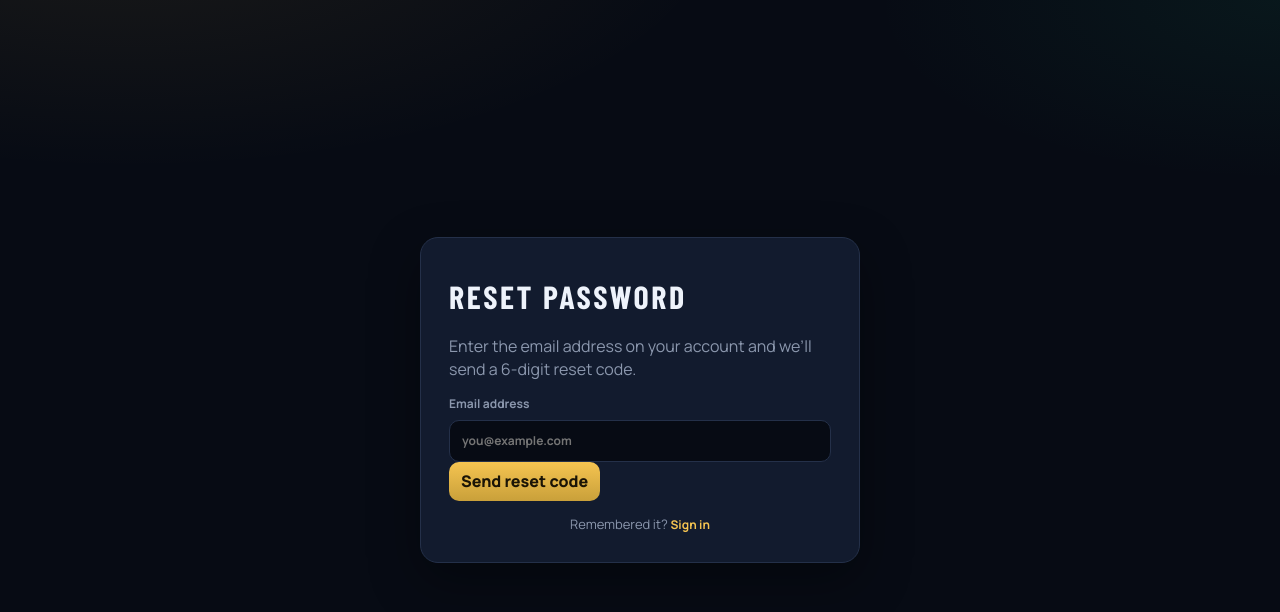
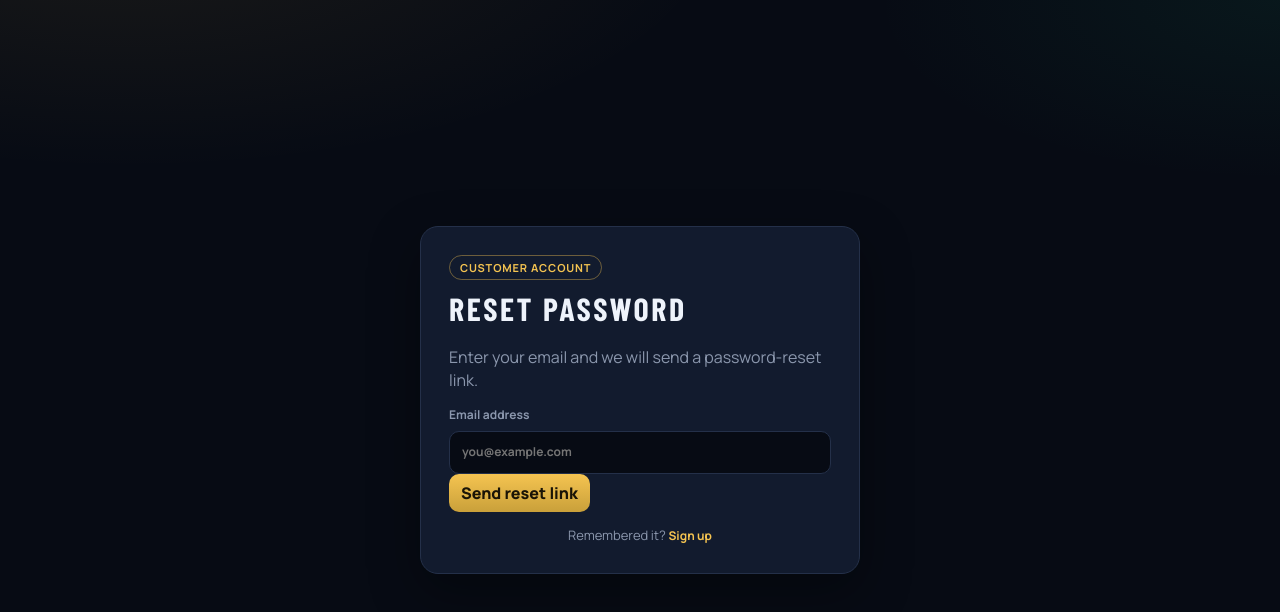
Before and after one commit to warriorcasteuv/Shamshera, a React (Vite) app: page /login in a window 1280 px wide. Both pictures are taken after a click on the button "Forgot password?". Shown: the top 612 px of the page. Built offline with nearby package versions, Linux system fonts and the light colour scheme; no server answers.

Commit message:
Update Login.tsx

```diff
--- a/Login.tsx
+++ b/Login.tsx
@@ -1,82 +1,112 @@
-import { useState, type FormEvent } from 'react'
+import { useEffect, useState, type FormEvent } from 'react'
 import { Navigate, useNavigate } from 'react-router-dom'
 import { useSherabet } from './store'
 import type { AccountProfile } from './types'
 
-async function parseApiResponse<T>(response: Response): Promise<T> {
-  const body = await response.text()
-  try {
-    return JSON.parse(body) as T
-  } catch {
-    if (response.status === 404 || response.status >= 500) {
-      throw new Error('The login service is temporarily unavailable. Please try again shortly.')
-    }
-    throw new Error('The server returned an invalid response. Please try again.')
+type SupabaseUser = { id: string; email?: string; user_metadata?: { full_name?: string } }
+type SupabaseSession = { access_token: string; user: SupabaseUser }
+
+const baseUrl = import.meta.env.VITE_SUPABASE_URL as string | undefined
+const anonKey = import.meta.env.VITE_SUPABASE_ANON_KEY as string | undefined
+const sessionKey = 'lasersport-supabase-session'
+
+function configured() {
+  if (!baseUrl || !anonKey) throw new Error('Login is not configured yet. Please contact support.')
+}
+
+async function auth(path: string, init: RequestInit = {}, token?: string) {
+  configured()
+  const response = await fetch(`${baseUrl}${path}`, {
+    ...init,
+    headers: {
+      apikey: anonKey!,
+      ...(token ? { Authorization: `Bearer ${token}` } : {}),
+      'Content-Type': 'application/json',
+      ...(init.headers ?? {}),
+    },
+  })
+  const body = await response.json().catch(() => ({})) as { msg?: string; error_description?: string; message?: string }
+  if (!response.ok) throw new Error(body.msg ?? body.error_description ?? body.message ?? 'Could not authenticate. Please try again.')
+  return body
+}
+
+function profile(user: SupabaseUser): AccountProfile {
+  return {
+    playerId: user.id,
+    user: user.user_metadata?.full_name?.trim() || user.email?.split('@')[0] || 'Player',
+    balance: 0,
+    role: 'customer',
+    isUnlimited: false,
+    employeeId: null,
+    staffStatus: null,
+    permissions: {},
   }
+}
+
+function saveSession(session: SupabaseSession) {
+  localStorage.setItem(sessionKey, JSON.stringify(session))
 }
 
 export function Login() {
   const user = useSherabet((s) => s.user)
   const setServerProfile = useSherabet((s) => s.setServerProfile)
-  const [mode, setMode] = useState<'login' | 'signup'>('login')
-  const [flow, setFlow] = useState<'account' | 'request-reset' | 'complete-reset'>('account')
-  const [method, setMethod] = useState<'email' | 'mobile'>('email')
+  const [mode, setMode] = useState<'login' | 'signup' | 'recover' | 'reset'>('login')
   const [name, setName] = useState('')
-  const [identifier, setIdentifier] = useState('')
+  const [email, setEmail] = useState('')
   const [password, setPassword] = useState('')
   const [confirmPassword, setConfirmPassword] = useState('')
-  const [resetCode, setResetCode] = useState('')
   const [message, setMessage] = useState('')
   const [messageIsError, setMessageIsError] = useState(false)
   const [submitting, setSubmitting] = useState(false)
   const navigate = useNavigate()
+
+  useEffect(() => {
+    const token = new URLSearchParams(window.location.hash.slice(1)).get('access_token')
+    if (token) setMode('reset')
+  }, [])
+
   if (user) return <Navigate to="/" replace />
 
-  async function onSubmit(e: FormEvent) {
-    e.preventDefault()
+  async function onSubmit(event: FormEvent) {
+    event.preventDefault()
     setSubmitting(true)
     setMessage('')
     setMessageIsError(false)
     try {
-      if (flow === 'request-reset') {
-        const response = await fetch('/api/auth/password-reset/request', {
-          method: 'POST',
-          headers: { 'Content-Type': 'application/json' },
-          body: JSON.stringify({ email: identifier }),
-        })
-        const result = await parseApiResponse(response) as { message?: string; error?: string }
-        if (!response.ok) throw new Error(result.error ?? 'Could not send a reset code. Try again.')
-        setFlow('complete-reset')
-        setMessage(result.message ?? 'If an account uses that email, a password reset code has been sent.')
+      if (mode === 'recover') {
+        await auth('/auth/v1/recover', { method: 'POST', body: JSON.stringify({ email, options: { redirectTo: `${window.location.origin}/login` } }) })
+        setMessage('If an account uses that email, a password-reset link has been sent.')
         return
       }
-      if (flow === 'complete-reset') {
-        if (!/^\d{6}$/.test(resetCode)) throw new Error('Enter the 6-digit reset code from your email.')
+      if (mode === 'reset') {
         if (password !== confirmPassword) throw new Error('The passwords do not match.')
-        const response = await fetch('/api/auth/password-reset/complete', {
-          method: 'POST',
-          headers: { 'Content-Type': 'application/json' },
-          body: JSON.stringify({ email: identifier, code: resetCode, password }),
-        })
-        const result = await parseApiResponse(response) as { message?: string; error?: string }
-        if (!response.ok) throw new Error(result.error ?? 'Could not reset the password. Request a new code.')
-        setFlow('account')
+        const token = new URLSearchParams(window.location.hash.slice(1)).get('access_token')
+        if (!token) throw new Error('This password-reset link is invalid or has expired.')
+        await auth('/auth/v1/user', { method: 'PUT', body: JSON.stringify({ password }) }, token)
+        window.location.hash = ''
         setMode('login')
         setPassword('')
         setConfirmPassword('')
-        setResetCode('')
-        setMessage(result.message ?? 'Password updated. Sign in with your new password.')
+        setMessage('Password updated. You can now sign in.')
         return
       }
-      const response = await fetch(`/api/auth/${mode}`, {
-        method: 'POST',
-        headers: { 'Content-Type': 'application/json' },
-        credentials: 'include',
-        body: JSON.stringify({ method, identifier, password, ...(mode === 'signup' ? { name } : {}) }),
-      })
-      const result = await parseApiResponse(response) as AccountProfile & { error?: string }
-      if (!response.ok || !result.user) throw new Error(result.error ?? 'Could not authenticate. Try again.')
-      setServerProfile(result)
+      if (mode === 'signup') {
+        if (password !== confirmPassword) throw new Error('The passwords do not match.')
+        const result = await auth('/auth/v1/signup', { method: 'POST', body: JSON.stringify({ email, password, data: { full_name: name } }) }) as { user?: SupabaseUser; access_token?: string }
+        if (!result.access_token || !result.user) {
+          setMessage('Check your email to confirm your account, then sign in.')
+          return
+        }
+        const session = { access_token: result.access_token, user: result.user }
+        saveSession(session)
+        setServerProfile(profile(result.user))
+        navigate('/')
+        return
+      }
+      const result = await auth('/auth/v1/token?grant_type=password', { method: 'POST', body: JSON.stringify({ email, password }) }) as SupabaseSession
+      if (!result.access_token || !result.user) throw new Error('Could not sign in. Please try again.')
+      saveSession(result)
+      setServerProfile(profile(result.user))
       navigate('/')
     } catch (error) {
       setMessage(error instanceof Error ? error.message : 'Could not connect to the login service.')
@@ -85,243 +115,25 @@ export function Login() {
       setSubmitting(false)
     }
   }
-  return (
-    <div className="login">
-      <form className="login-card" onSubmit={onSubmit}>
-        {flow === 'account' && <>
-          <div className="login-switch" aria-label="Login type switch">
-            <span className="login-switch-option active">Customer</span>
-            <button type="button" className="login-switch-link" onClick={() => navigate('/admin-login')}>Admin login</button>
-          </div>
-          <span className="credits-chip">Customer account</span>
-        </>}
-        <h1>{flow === 'request-reset' ? 'Reset password' : flow === 'complete-reset' ? 'Choose a new password' : mode === 'signup' ? 'Create account' : 'LaserSport'}</h1>
-        {flow === 'request-reset' && <p>Enter the email address on your account and we’ll send a 6-digit reset code.</p>}
-        {flow === 'complete-reset' && <p>Enter the code sent to {identifier} and choose a new password.</p>}
-        {flow === 'account' && mode === 'signup' && <label className="auth-field">Full name<input value={name} onChange={(event) => setName(event.target.value)} autoComplete="name" required minLength={2} maxLength={48} /></label>}
-        {flow === 'account' && <div className="contact-switch" aria-label="Sign in with">
-          <button className={method === 'email' ? 'active' : ''} type="button" onClick={() => { setMethod('email'); setIdentifier('') }}>Email</button>
-          <button className={method === 'mobile' ? 'active' : ''} type="button" onClick={() => { setMethod('mobile'); setIdentifier('') }}>Mobile</button>
-        </div>}
-        {(flow === 'request-reset' || flow === 'account') && <label className="auth-field">{flow === 'request-reset' || method === 'email' ? 'Email address' : 'Mobile number'}<input
-          type={flow === 'request-reset' || method === 'email' ? 'email' : 'tel'}
-          value={identifier}
-          onChange={(event) => setIdentifier(event.target.value)}
-          placeholder={flow === 'request-reset' || method === 'email' ? 'you@example.com' : '+91 98765 43210'}
-          autoComplete={flow === 'request-reset' ? 'email' : mode === 'signup' ? (method === 'email' ? 'email' : 'tel') : 'username'}
-          required
-        /></label>}
-        {flow === 'complete-reset' && <label className="auth-field">6-digit reset code<input
-          inputMode="numeric"
-          autoComplete="one-time-code"
-          value={resetCode}
-          onChange={(event) => setResetCode(event.target.value.replace(/\D/g, '').slice(0, 6))}
-          placeholder="000000"
-          minLength={6}
-          maxLength={6}
-          required
-        /></label>}
-        {(flow === 'account' || flow === 'complete-reset') && <label className="auth-field">{flow === 'complete-reset' ? 'New password' : 'Password'}<input
-          type="password"
-          value={password}
-          onChange={(event) => setPassword(event.target.value)}
-          autoComplete={flow === 'complete-reset' || mode === 'signup' ? 'new-password' : 'current-password'}
-          minLength={flow === 'complete-reset' || mode === 'signup' ? 8 : undefined}
-          maxLength={128}
-          required
-        /></label>}
-        {flow === 'complete-reset' && <label className="auth-field">Confirm new password<input
-          type="password"
-          value={confirmPassword}
-          onChange={(event) => setConfirmPassword(event.target.value)}
-          autoComplete="new-password"
-          minLength={8}
-          maxLength={128}
-          required
-        /></label>}
-        {flow === 'account' && mode === 'login' && method === 'email' && <button
-          type="button"
-          className="alt-link"
-          onClick={() => { setFlow('request-reset'); setMessage(''); setMessageIsError(false) }}
-        >Forgot password?</button>}
-        {message && <p className={`flash${messageIsError ? ' error' : ''}`} role="status">{message}</p>}
-        <button className="primary" type="submit" disabled={submitting}>{submitting ? 'Please wait…' : flow === 'request-reset' ? 'Send reset code' : flow === 'complete-reset' ? 'Verify code & update password' : mode === 'signup' ? 'Create account' : 'Sign in'}</button>
-        {flow === 'complete-reset' && <p className="auth-switch-copy">Need another code? <button type="button" className="login-switch-link" onClick={() => {
-          setFlow('request-reset')
-          setResetCode('')
-          setMessage('')
-          setMessageIsError(false)
-        }}>Send again</button></p>}
-        {flow !== 'complete-reset' && <p className="auth-switch-copy">{flow === 'request-reset' ? 'Remembered it?' : mode === 'signup' ? 'Already have an account?' : 'New here?'} <button type="button" className="login-switch-link" onClick={() => {
-          setMessage('')
-          setMessageIsError(false)
-          if (flow === 'request-reset') setFlow('account')
-          else setMode(mode === 'signup' ? 'login' : 'signup')
-        }}>{flow === 'request-reset' ? 'Sign in' : mode === 'signup' ? 'Sign in' : 'Sign up'}</button></p>}
-      </form>
-    </div>
-  )
+
+  const heading = mode === 'signup' ? 'Create account' : mode === 'recover' ? 'Reset password' : mode === 'reset' ? 'Choose a new password' : 'LaserSport'
+  return <div className="login"><form className="login-card" onSubmit={onSubmit}>
+    <span className="credits-chip">Customer account</span>
+    <h1>{heading}</h1>
+    {mode === 'recover' && <p>Enter your email and we will send a password-reset link.</p>}
+    {mode === 'reset' && <p>Choose a new password for your account.</p>}
+    {mode === 'signup' && <label className="auth-field">Full name<input value={name} onChange={(e) => setName(e.target.value)} autoComplete="name" required minLength={2} maxLength={48} /></label>}
+    {(mode === 'login' || mode === 'signup' || mode === 'recover') && <label className="auth-field">Email address<input type="email" value={email} onChange={(e) => setEmail(e.target.value)} placeholder="you@example.com" autoComplete="email" required /></label>}
+    {(mode === 'login' || mode === 'signup' || mode === 'reset') && <label className="auth-field">{mode === 'reset' ? 'New password' : 'Password'}<input type="password" value={password} onChange={(e) => setPassword(e.target.value)} autoComplete={mode === 'login' ? 'current-password' : 'new-password'} minLength={8} required /></label>}
+    {(mode === 'signup' || mode === 'reset') && <label className="auth-field">Confirm password<input type="password" value={confirmPassword} onChange={(e) => setConfirmPassword(e.target.value)} autoComplete="new-password" minLength={8} required /></label>}
+    {message && <p className={`flash${messageIsError ? ' error' : ''}`} role="status">{message}</p>}
+    {mode === 'login' && <button type="button" className="alt-link" onClick={() => { setMode('recover'); setMessage('') }}>Forgot password?</button>}
+    <button className="primary" type="submit" disabled={submitting}>{submitting ? 'Please wait…' : mode === 'signup' ? 'Create account' : mode === 'recover' ? 'Send reset link' : mode === 'reset' ? 'Update password' : 'Sign in'}</button>
+    {mode !== 'reset' && <p className="auth-switch-copy">{mode === 'signup' ? 'Already have an account?' : mode === 'recover' ? 'Remembered it?' : 'New here?'} <button type="button" className="login-switch-link" onClick={() => { setMode(mode === 'signup' ? 'login' : 'signup'); setMessage('') }}>{mode === 'signup' ? 'Sign in' : 'Sign up'}</button></p>}
+  </form></div>
 }
 
 export function AdminLogin() {
   const navigate = useNavigate()
-  const setServerProfile = useSherabet((s) => s.setServerProfile)
-  const [designation, setDesignation] = useState<'main_admin' | 'ceo' | 'manager' | 'employee'>('main_admin')
-  const [flow, setFlow] = useState<'login' | 'request-reset' | 'complete-reset'>('login')
-  const [username, setUsername] = useState('')
-  const [resetCode, setResetCode] = useState('')
-  const [confirmPassword, setConfirmPassword] = useState('')
-  const [message, setMessage] = useState('')
-  const [messageIsError, setMessageIsError] = useState(false)
-  const [submitting, setSubmitting] = useState(false)
-
-  const [password, setPassword] = useState('')
-  const [employeeId, setEmployeeId] = useState('')
-  const [activationCode, setActivationCode] = useState('')
-  const designationLabel = designation === 'main_admin'
-    ? 'Main admin'
-    : designation === 'ceo' ? 'CEO' : designation === 'manager' ? 'Manager' : 'Employee'
-
-  async function onSubmit(e: FormEvent) {
-    e.preventDefault()
-    setSubmitting(true)
-    setMessage('')
-    setMessageIsError(false)
-    try {
-      if (flow === 'request-reset') {
-        const response = await fetch('/api/admin/password-reset/request', { method: 'POST' })
-        const result = await parseApiResponse(response) as { message?: string; error?: string }
-        if (!response.ok) throw new Error(result.error ?? 'Could not send the reset code. Try again.')
-        setFlow('complete-reset')
-        setMessage(result.message ?? 'If the admin account is configured, a reset code has been sent to its recovery email.')
-        return
-      }
-      if (flow === 'complete-reset') {
-        if (!/^\d{6}$/.test(resetCode)) throw new Error('Enter the 6-digit reset code from your email.')
-        if (password !== confirmPassword) throw new Error('The passwords do not match.')
-        const response = await fetch('/api/admin/password-reset/complete', {
-          method: 'POST',
-          headers: { 'Content-Type': 'application/json' },
-          body: JSON.stringify({ code: resetCode, password }),
-        })
-        const result = await parseApiResponse(response) as { message?: string; error?: string }
-        if (!response.ok) throw new Error(result.error ?? 'Could not reset the password. Request a new code.')
-        setFlow('login')
-        setPassword('')
-        setConfirmPassword('')
-        setResetCode('')
-        setMessage(result.message ?? 'Admin password updated. Sign in with your new password.')
-        return
-      }
-      const isMainAdmin = designation === 'main_admin'
-      const response = await fetch(isMainAdmin ? '/api/admin/login' : '/api/staff/login', {
-        method: 'POST',
-        credentials: 'include',
-        headers: { 'Content-Type': 'application/json' },
-        body: JSON.stringify(isMainAdmin
-          ? { username, password }
-          : { employeeId, activationCode, role: designation }),
-      })
-      const result = await parseApiResponse(response) as AccountProfile & { error?: string }
-      if (!response.ok || !result.user || !result.playerId) {
-        throw new Error(result.error ?? 'Could not sign in to the staff account.')
-      }
-      setServerProfile(result)
-      navigate('/admin')
-    } catch (error) {
-      setMessage(error instanceof Error ? error.message : 'Could not connect to the login service.')
-      setMessageIsError(true)
-    } finally {
-      setSubmitting(false)
-    }
-  }
-
-  return (
-    <div className="login">
-      <form className="login-card admin-login-card" onSubmit={onSubmit}>
-        <label className="auth-field">Designation<select
-          className="login-role-select"
-          aria-label="Designation"
-          value={designation}
-          onChange={(event) => {
-            const selected = event.target.value
-            if (selected === 'main_admin' || selected === 'ceo' || selected === 'manager' || selected === 'employee') {
-              setDesignation(selected)
-              setFlow('login')
-              setMessage('')
-              setMessageIsError(false)
-            }
-          }}
-        >
-          <option value="main_admin">Main admin</option>
-          <option value="ceo">CEO</option>
-          <option value="manager">Manager</option>
-          <option value="employee">Employee</option>
-        </select></label>
-        <span className="credits-chip">{designationLabel}</span>
-        <h1>{flow === 'request-reset' ? 'Reset admin password' : flow === 'complete-reset' ? 'Choose a new password' : designation === 'main_admin' ? 'Admin Login' : `${designationLabel} Login`}</h1>
-        <p>{flow === 'request-reset'
-          ? 'We’ll send a 6-digit reset code to the main admin recovery email.'
-          : flow === 'complete-reset'
-            ? 'Enter the code from your email and choose a new password.'
-            : designation === 'main_admin'
-              ? 'Sign in with the credentials configured on the server.'
-              : 'Use the employee ID and private activation code from your invitation.'}</p>
-        {flow === 'login' && designation === 'main_admin' ? <>
-          <input value={username} onChange={(e) => setUsername(e.target.value)} placeholder="Admin username" required aria-label="Admin username" autoComplete="username" />
-          <input type="password" value={password} onChange={(e) => setPassword(e.target.value)} placeholder="Admin password" required aria-label="Admin password" autoComplete="current-password" />
-        </> : flow === 'login' ? <>
-          <input value={employeeId} onChange={(e) => setEmployeeId(e.target.value)} placeholder="Employee ID" required aria-label="Employee ID" autoComplete="username" />
-          <input type="password" value={activationCode} onChange={(e) => setActivationCode(e.target.value)} placeholder="Activation code" required aria-label="Activation code" autoComplete="current-password" />
-        </> : null}
-        {flow === 'complete-reset' && <>
-          <label className="auth-field">6-digit reset code<input
-            inputMode="numeric"
-            autoComplete="one-time-code"
-            value={resetCode}
-            onChange={(event) => setResetCode(event.target.value.replace(/\D/g, '').slice(0, 6))}
-            minLength={6}
-            maxLength={6}
-            required
-          /></label>
-          <label className="auth-field">New password<input
-            type="password"
-            value={password}
-            onChange={(event) => setPassword(event.target.value)}
-            autoComplete="new-password"
-            minLength={12}
-            maxLength={128}
-            required
-          /></label>
-          <label className="auth-field">Confirm new password<input
-            type="password"
-            value={confirmPassword}
-            onChange={(event) => setConfirmPassword(event.target.value)}
-            autoComplete="new-password"
-            minLength={12}
-            maxLength={128}
-            required
-          /></label>
-        </>}
-        {message && <p className={`flash${messageIsError ? ' error' : ''}`} role="status">{message}</p>}
-        {flow === 'login' && designation === 'main_admin' && <button
-          type="button"
-          className="alt-link"
-          onClick={() => { setFlow('request-reset'); setMessage(''); setMessageIsError(false) }}
-        >Forgot password?</button>}
-        <button className="primary" type="submit" disabled={submitting}>{submitting ? 'Please wait…' : flow === 'request-reset' ? 'Send reset code' : flow === 'complete-reset' ? 'Verify code & update password' : designation === 'main_admin' ? 'Enter Admin Desk' : `Sign in as ${designationLabel}`}</button>
-        {flow === 'complete-reset' && <p className="auth-switch-copy">Need another code? <button type="button" className="login-switch-link" onClick={() => {
-          setFlow('request-reset')
-          setResetCode('')
-          setMessage('')
-          setMessageIsError(false)
-        }}>Send again</button></p>}
-        {flow !== 'login' && <p className="auth-switch-copy"><button type="button" className="login-switch-link" onClick={() => {
-          setFlow('login')
-          setMessage('')
-          setMessageIsError(false)
-        }}>Back to admin login</button></p>}
-      </form>
-    </div>
-  )
+  return <div className="login"><div className="login-card"><span className="credits-chip">Admin</span><h1>Admin login</h1><p>Admin accounts remain on the existing private backend and are not available on the public Vercel site.</p><button className="primary" type="button" onClick={() => navigate('/login')}>Customer login</button></div></div>
 }
```
